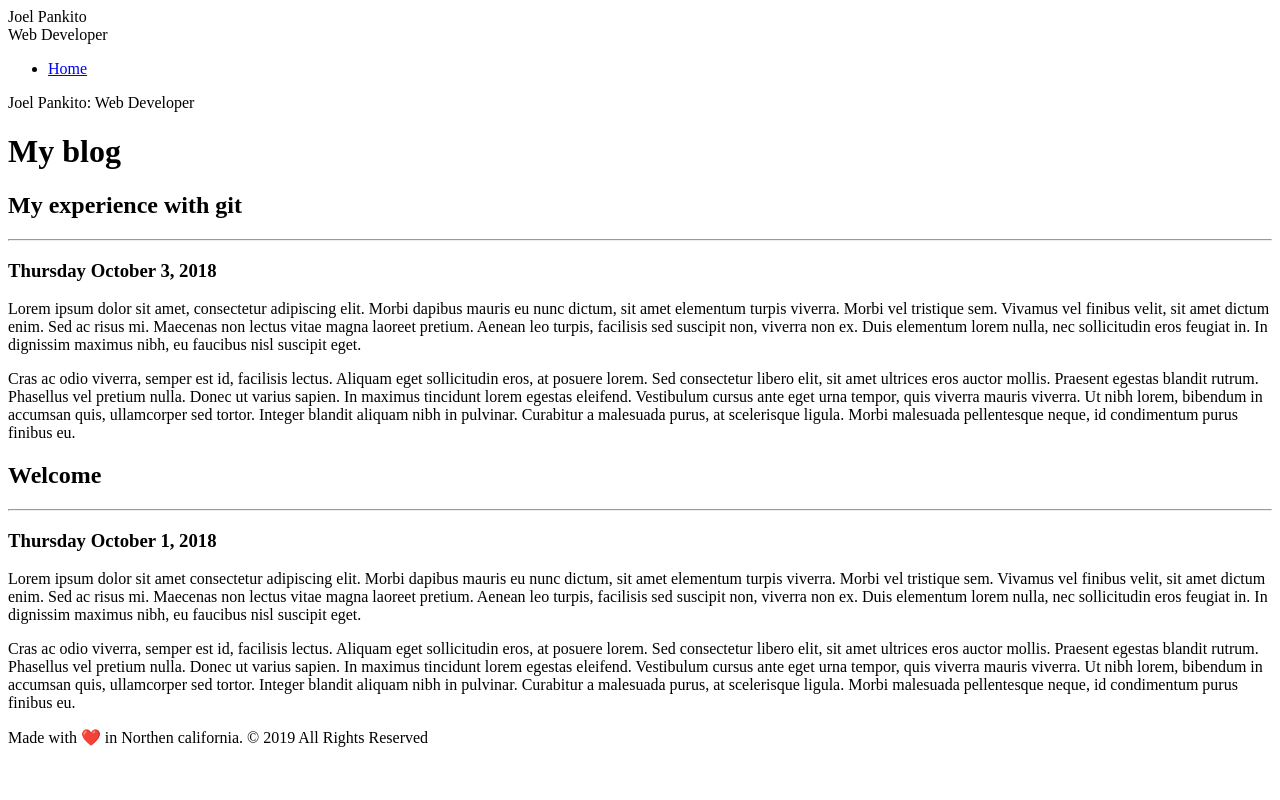
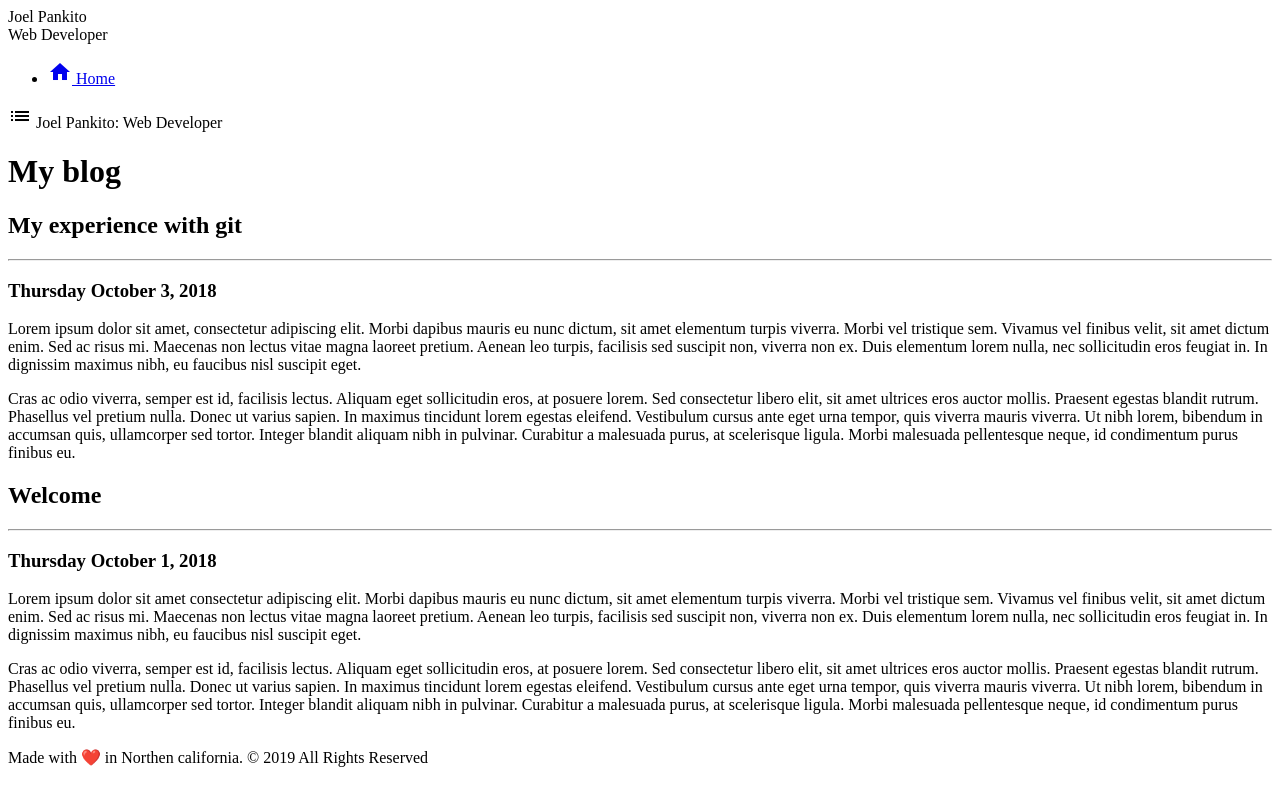
Before and after one commit to joelpankito/personal-blog, a plain HTML site: page index.html in a window 1280 px wide. Drawn offline with Linux system fonts and the light colour scheme.

Commit message:
Add Google Material Icon

```diff
--- a/index.html
+++ b/index.html
@@ -3,6 +3,7 @@
             <meta charset="UTF-8">
             <meta name="viewport" content="width=device-width, initial-scale=1.0">
             <meta http-equiv="X-UA-Compatible" content="ie=edge">
+            <link href="https://fonts.googleapis.com/icon?family=Material+Icons" rel="stylesheet">
             <title>Joel Pankito - Web Developer</title>
         </head>
         <body>
@@ -13,13 +14,21 @@
                           <div class="site-header">Joel Pankito</div>
                           <div class="site-subheader">Web Developer</div>
                           <ul class="site-navigation">
-                            <li><a href="index.html">Home</a></li>
+                            <li>
+                                <a href="index.html">
+                                    <i class="material-icons">home</i>
+                                    Home
+                                </a>
+                            </li>
                           </ul>
                         </div>
                     </nav>
                     <main>
                         <div class="menu">
                             <div class="menu-icon" id="sidebarCollapse">
+                                    <i class="material-icons">
+                                            list
+                                    </i>
                                 <span class="mobile-header">Joel Pankito: Web Developer</span>
                             </div>
                         </div>
```
